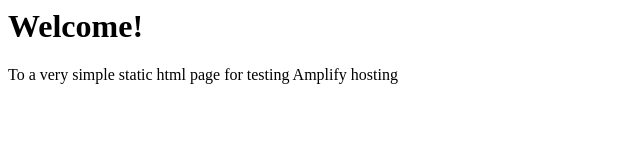
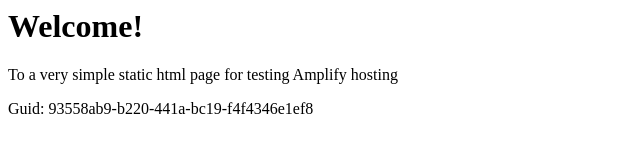
Before and after one commit to aws-aemilia-nrt/Github-PR-Commit-Integration-Test-DoNotTouch-GitHubAutoBuildCanaryTest-v1-preprod-ap-northeast-1, a website: page src/index.html in a window 1280 px wide. Shown: the whole page, without its empty margins (0-640 px from the left). Drawn offline with Linux system fonts and the light colour scheme.

Commit message:
commit from integ tests

```diff
--- a/src/index.html
+++ b/src/index.html
@@ -1,3 +1,5 @@
+
+
 <html lang="en">
 
 <head>
@@ -10,6 +12,6 @@
 <body>
     <h1>Welcome!</h1>
     <p>To a very simple static html page for testing Amplify hosting</p>
-</body>
+    <p>Guid: 93558ab9-b220-441a-bc19-f4f4346e1ef8</p></body>
 
 </html>
```
